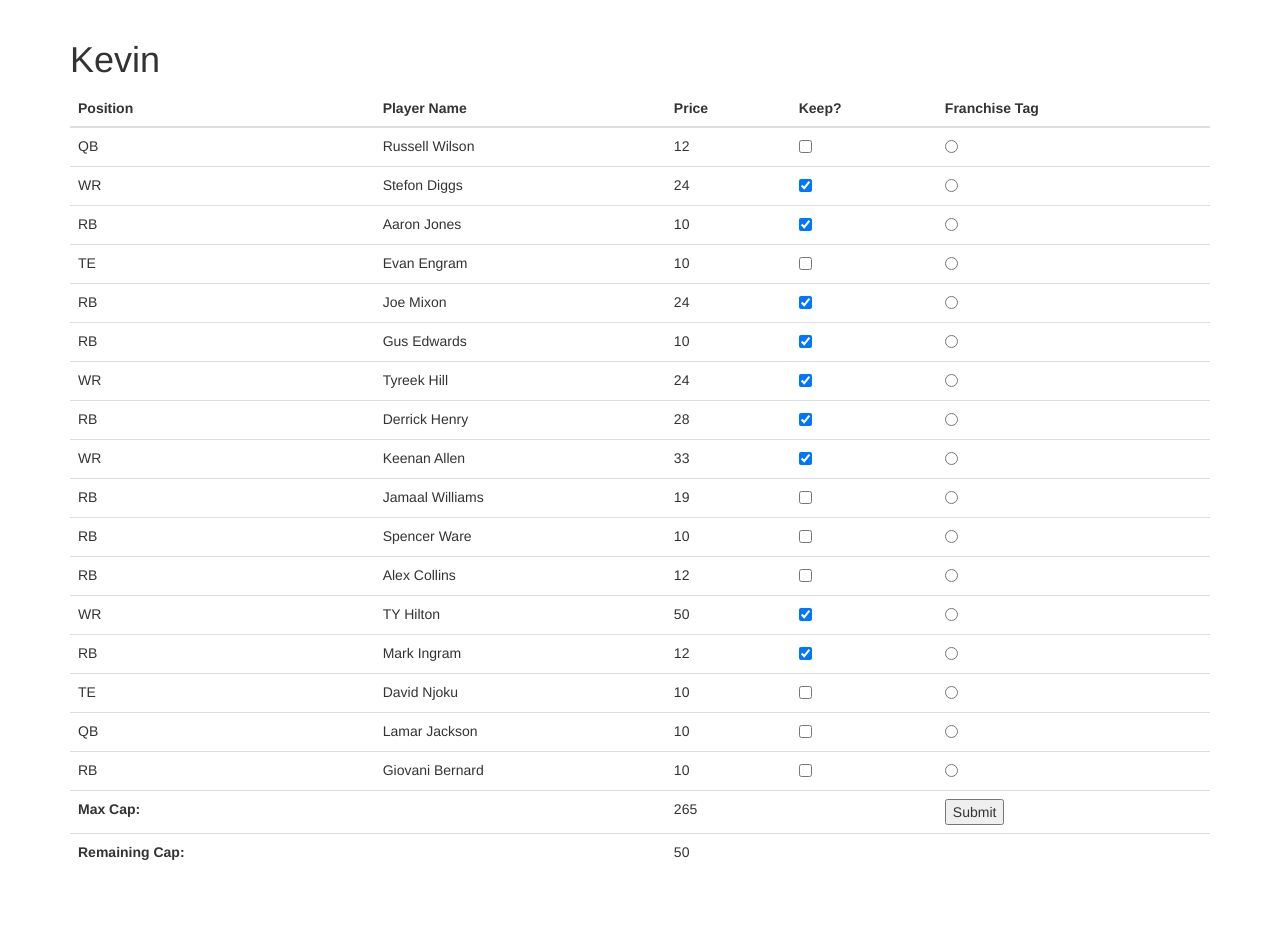
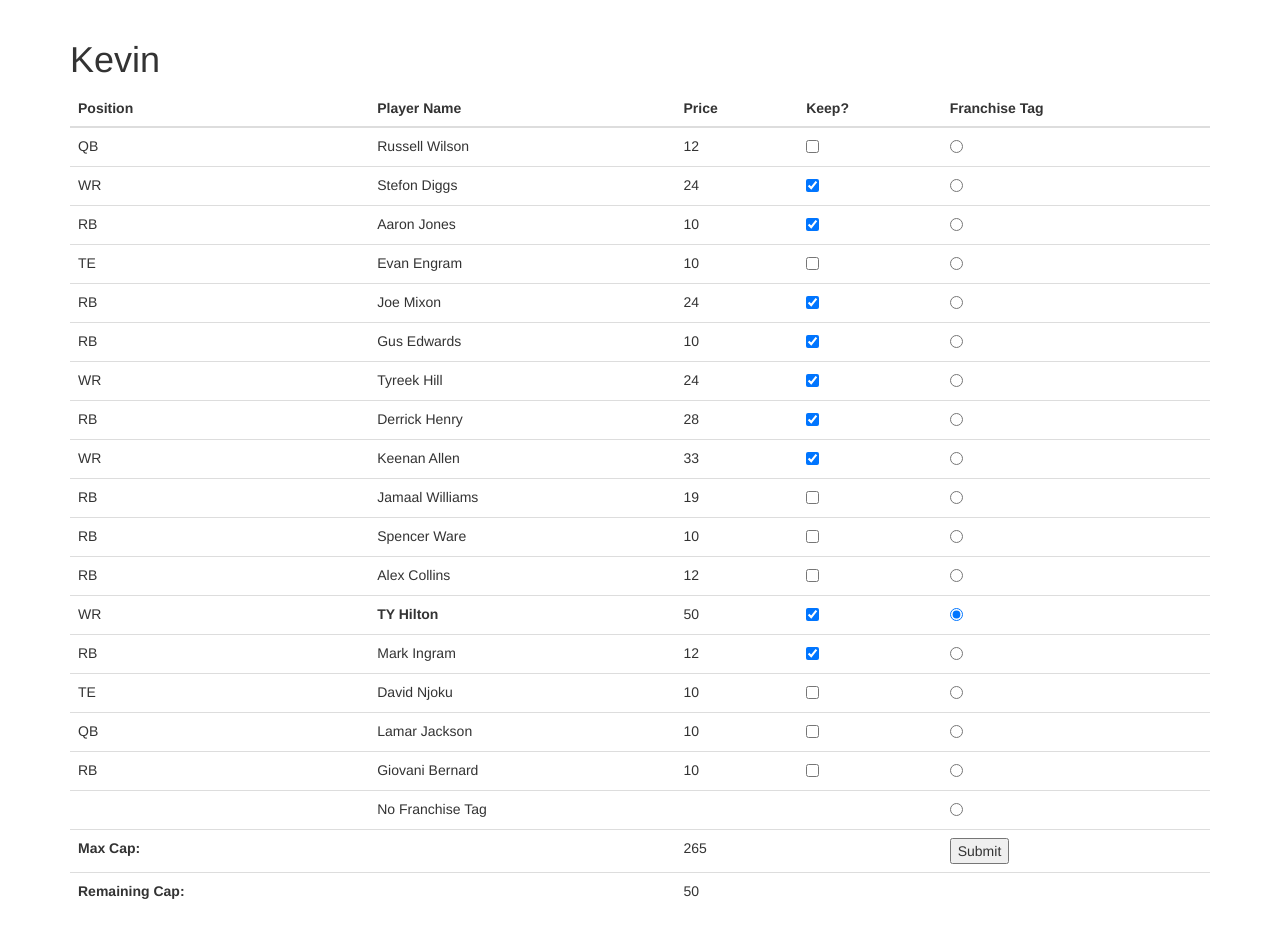
Before and after one commit to kjt9wr/La-Liga-Fantasia-Platform, a Django app: page /liga/rosters/1 in a window 1280 px wide. Shown: the part 52-981 px from the top of the page. Before the commit the page ends 912 px from the top, so only its background shows below. Run offline with Django 3.2, Linux system fonts and the light colour scheme; data comes from the database, SQL or seed files in the repository; both versions use the stored data as it was after the commit; some libraries are stand-ins or nearby versions.

Commit message:
ftag in rosters

```diff
--- a/mysite/liga/templates/liga/rosters.html
+++ b/mysite/liga/templates/liga/rosters.html
@@ -32,14 +32,27 @@
       {% for item in ownership %}
             <tr>
               <td>{{item.athlete.position}}</td>
-              <td>{{item.athlete.name}}</td>
+              <td> {% if item.athlete.ftag %} <b>{{item.athlete.name}} </b>
+                    {% else %} {{item.athlete.name}} {% endif %}
+              </td>
               <td>{{item.athlete.price}}</td>
               <td> <input type="checkbox" name="item" id="item{{ forloop.counter }}" value="{{ item.athlete.id }}"
                           {% if item.athlete.kept %} checked {% endif %} >
               </td>
-                <td> <input type="radio" name="franchise" id="franchise{{ forloop.counter }}" value="{{ item.athlete.id }}"></td>
+                <td> <input type="radio" name="franchise" id="franchise{{ forloop.counter }}" value="{{ item.athlete.id }}"
+                            {% if item.athlete.ftag %} checked {% endif %}>
+                </td>
             </tr>
       {% endfor %}
+            <tr>
+                <td></td>
+                <td>No Franchise Tag</td>
+                <td></td>
+                <td></td>
+                <td><input type="radio" name="franchise" id="franchise" value=""
+                            {% if item.athlete.ftag %} checked {% endif %}></td>
+
+            </tr>
             <tr>
                 <td><b>Max Cap: </b> </td>
                 <td></td>
--- a/mysite/liga/views.py
+++ b/mysite/liga/views.py
@@ -38,7 +38,14 @@ def remaining(name, max):
     temp = Roster.objects.filter(owner__name=name).filter(athlete__kept=True)
     sum = 0
     for item in temp:
-        sum = sum + item.athlete.price
+        if item.athlete.ftag:
+            print("Change value\n")
+            pos = item.athlete.position
+            tag_price_player = Player.objects.get(position=pos, name__contains='Franchise')
+            tag_price = tag_price_player.price
+            sum = sum + tag_price
+        else:
+            sum = sum + item.athlete.price
     return max - sum
 
 
@@ -48,11 +55,14 @@ def remaining(name, max):
 def update(request, owner_id):
     owner = Owner.objects.get(pk=owner_id)
     player_id_list = request.POST.getlist('item')
+    ftagged = request.POST.get('franchise')
     not_kept = Roster.objects.filter(owner_id=owner.id)
+
 
     #change unchecked to False
     for each_player in not_kept:
         each_player.athlete.kept = False
+        each_player.athlete.ftag = False
         each_player.athlete.save()
 
     #Change checked to True
@@ -60,4 +70,13 @@ def update(request, owner_id):
         selected_player = Player.objects.get(pk=player)
         selected_player.kept = True
         selected_player.save()
+
+    #Manage franchise tag
+    if(ftagged):
+        tagged_player = Player.objects.get(pk=ftagged)
+        tagged_player.ftag = True
+        tagged_player.kept = True
+        print("Changing " + tagged_player.name + " to true")
+        tagged_player.save()
+
     return HttpResponseRedirect(reverse('liga:rosters', args=(owner.id,)))
```
Also changed, not shown: mysite/db.sqlite3.
